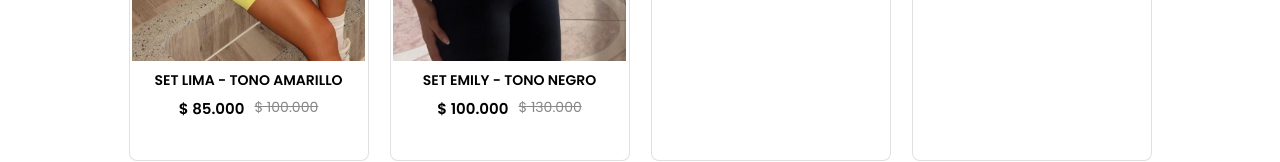
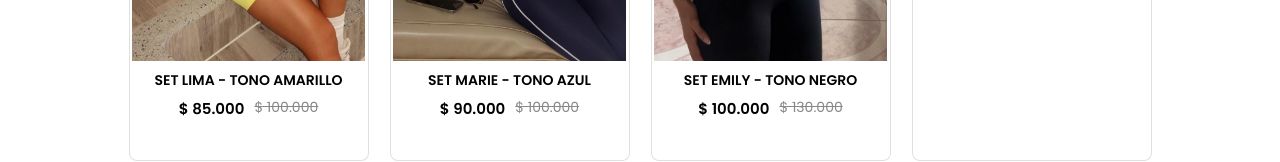
Before and after one commit to luis13xd/arual, a React (Create React App) app: page /sets in a window 1280 px wide. Shown: the part 433-595 px from the top of the page. Built offline with nearby package versions, Linux system fonts and the light colour scheme.

Commit message:
agregamos producto set marie

```diff
--- a/src/Components/Assets/all_product.js
+++ b/src/Components/Assets/all_product.js
@@ -506,6 +506,27 @@ let all_product = [
     },
   },
   {
+    id: 403,
+    name: "SET MARIE - TONO AZUL",
+    category: "sets",
+    description:
+      "Tela completamente acanalada, su efecto push up te hará lucir increible",
+    image: setmarie1,
+    image2: setmarie2,
+    image3: setmarie3,
+    image4: setmarie4,
+    new_price: 90000,
+    old_price: 100000,
+    offer: false,
+    sizes: {
+      XS: false,
+      S: true,
+      M: false,
+      L: false,
+      XL: false,
+    },
+  },
+  {
     id: 404,
     name: "SET EMILY - TONO NEGRO",
     category: "sets",
```
Also changed, not shown: src/Components/Assets/sets/setmarie1.jpeg, 1 other file (tests, documents, lock files or other folders).
